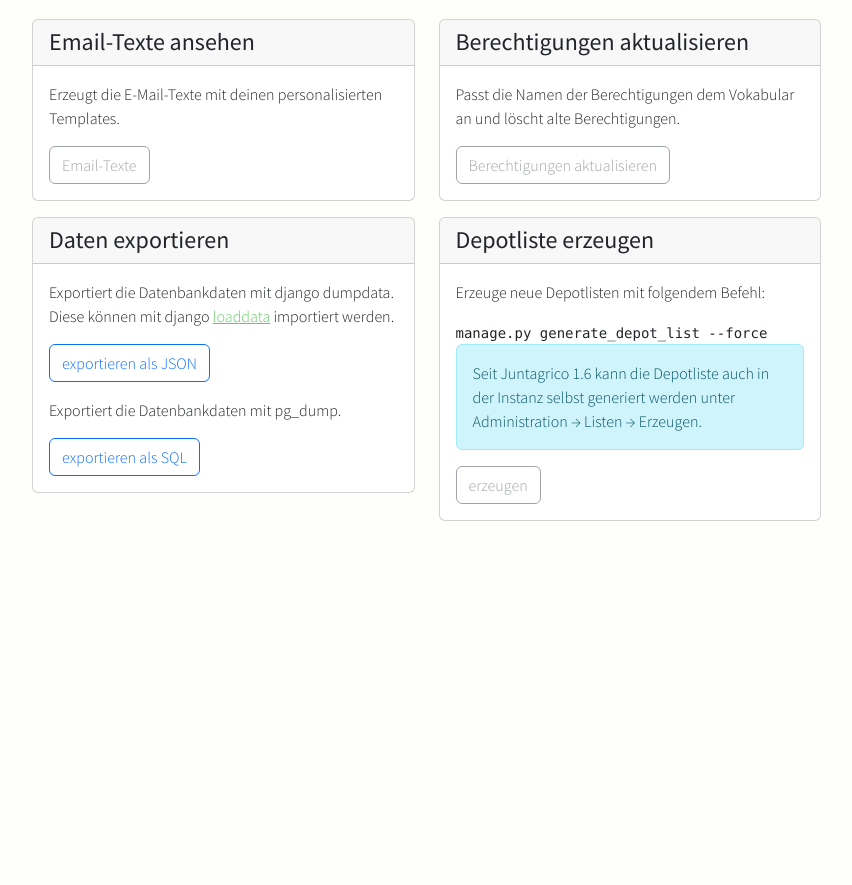
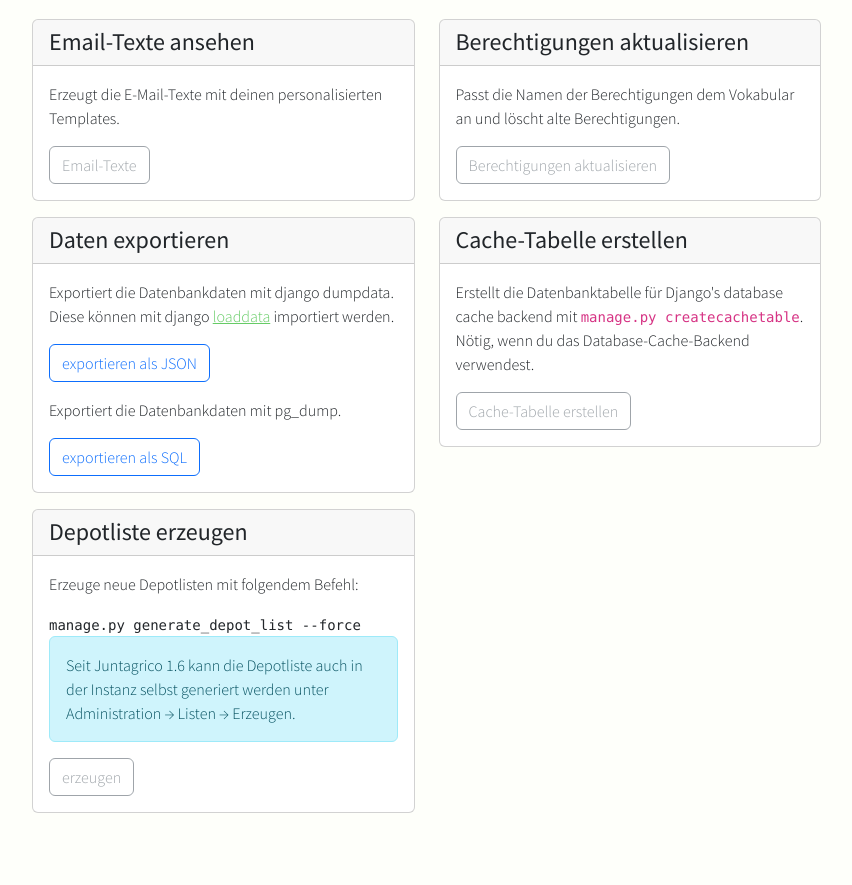
Before and after one commit to juntagrico/juntagrico-paas, a Django app: template adminconsole/templates/app/overview.html in a window 1280 px wide. Shown: the part 2073-2958 px from the top of the page, without its empty margins (349-1201 px from the left). Before the commit the page ends 2594 px from the top, so only its background shows below. Run offline with Django 3.2, Linux system fonts and the light colour scheme; the template is opened without the code that fills it: most values are stand-ins (such as "Sample title", 1, 10 or a date in 2020); some libraries are stand-ins or nearby versions.

Commit message:
feat(cachetable): add create cache table command for users

```diff
--- a/adminconsole/templates/app/overview.html
+++ b/adminconsole/templates/app/overview.html
@@ -401,6 +401,30 @@
                 </div>
                 <div class="col-md-6">
                     <div class="card mb-3">
+                        <h4 class="card-header">Cache-Tabelle erstellen</h4>
+                        <div class="card-body">
+                            <p class="card-text">
+                                Erstellt die Datenbanktabelle für Django's database cache backend
+                                mit <code>manage.py createcachetable</code>.
+                                Nötig, wenn du das Database-Cache-Backend verwendest.
+                            </p>
+                            {% if running %}
+                            <form action="{% url 'create-cache-table' app.id %}" method="post">
+                                {% csrf_token %}
+                                <button type="submit" class="btn btn-outline-primary">
+                                    Cache-Tabelle erstellen
+                                </button>
+                            </form>
+                            {% else %}
+                            <button class="btn btn-outline-secondary" disabled>
+                                Cache-Tabelle erstellen
+                            </button>
+                            {% endif %}
+                        </div>
+                    </div>
+                </div>
+                <div class="col-md-6">
+                    <div class="card mb-3">
                         <h4 class="card-header">Depotliste erzeugen</h4>
                         <div class="card-body">
                             <p class="card-text">
--- a/adminconsole/urls.py
+++ b/adminconsole/urls.py
@@ -46,6 +46,11 @@ urlpatterns = [
     path('branch/change/<int:app_id>/', app.change_branch, name='change-branch'),
     path('dumpdata/<int:app_id>/', app.dumpdata, name='dumpdata'),
     path('pgdump/<int:app_id>/', app.pgdump, name='pgdump'),
+    path(
+        'app/<int:app_id>/create-cache-table/',
+        app.create_cache_table,
+        name='create-cache-table',
+    ),
     # create application urls in the right order how they flow
     path('ca/af', create.app_form, name='create-app'),
     path('ca/source/<int:app_id>/', git.repo_source, name='repo-source'),
```
Also changed, not shown: adminconsole/views/app.py (+26 -0 lines).
